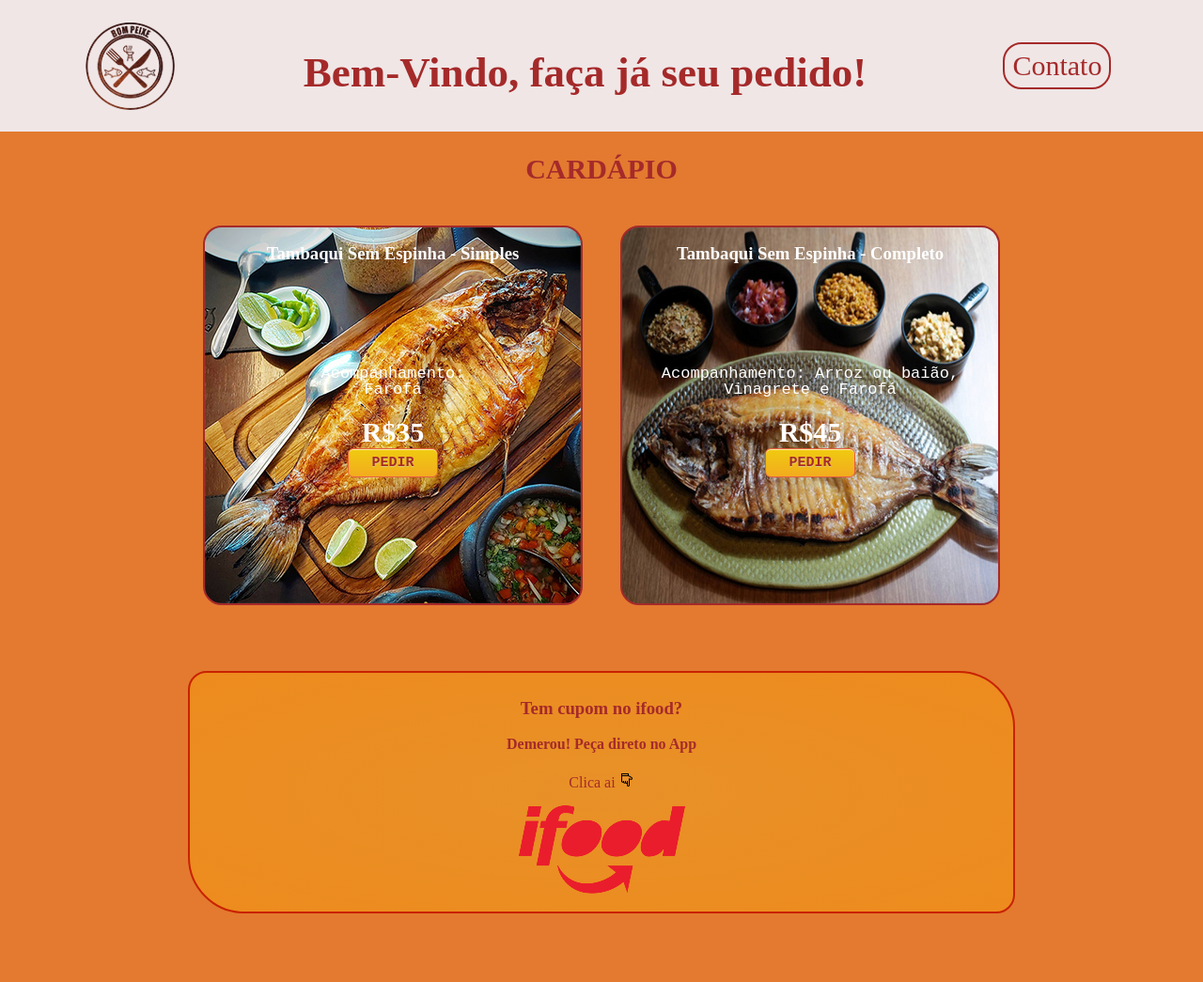
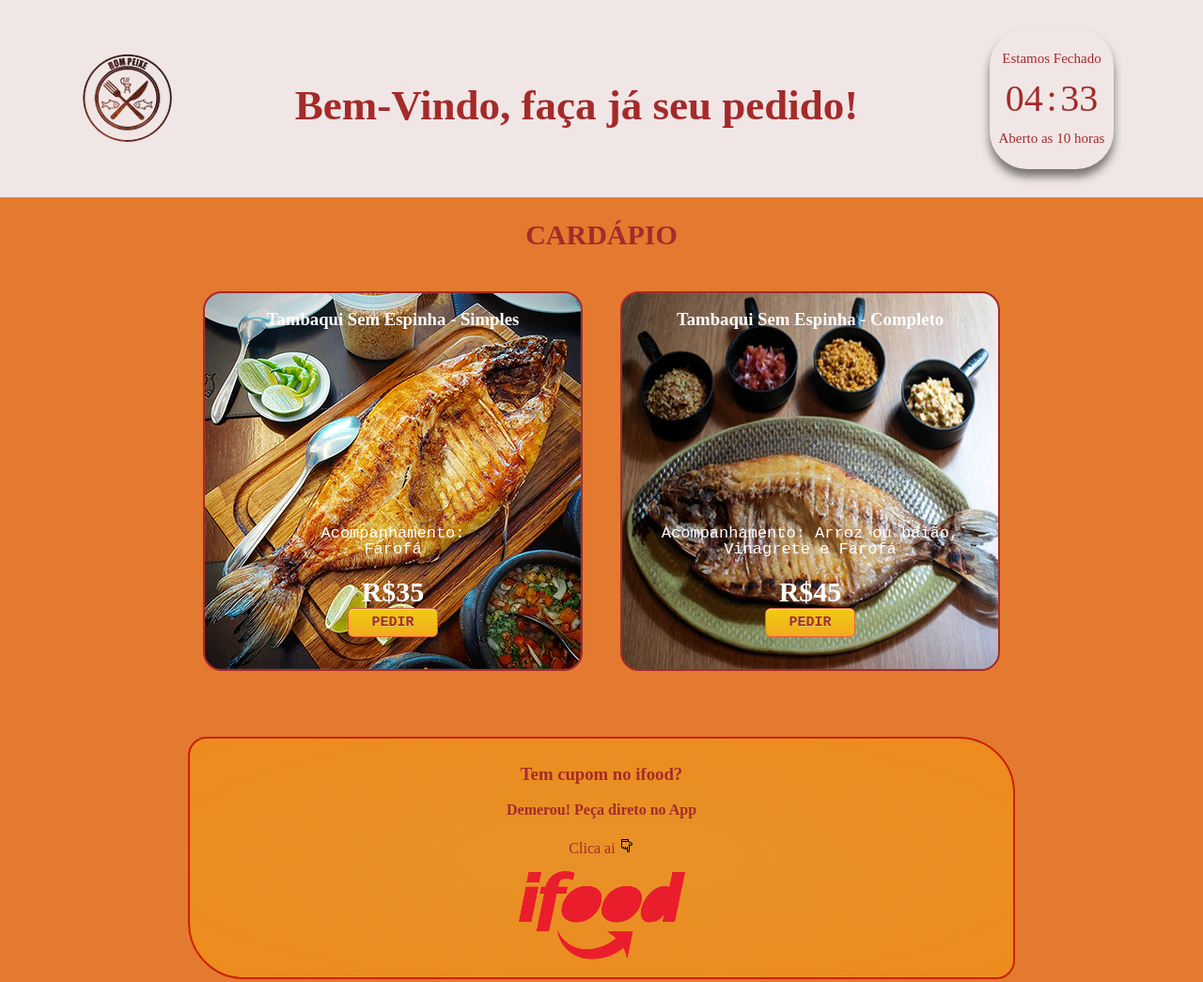
Before and after one commit to TalissonRaian/deliverybompeixe, a plain HTML site: page index.html in a window 1280 px wide. Shown: the top 1045 px of the page at 94% size. Drawn offline with Linux system fonts and the light colour scheme; a web font is replaced by a local one.

Commit message:
Inclusão de relogio dinamico
relogio com condicional informando status da loja e horario de funcionamento

```diff
--- a/css/cadapio.css
+++ b/css/cadapio.css
@@ -116,7 +116,7 @@
 }
 @media screen and (min-width: 0) {
     .cardapio__descrição{
-        margin: 110px 0 0;
+        margin: 210px 0 0;
     }
 
 }
--- a/index.html
+++ b/index.html
@@ -12,22 +12,26 @@
     <link rel="stylesheet" href="css/cadapio.css">
     <link rel="stylesheet" href="css/ifood-map.css">
     <link rel="stylesheet" href="css/roda-pé.css">
-    <link rel="preconnect" href="https://fonts.googleapis.com">
-    <link rel="preconnect" href="https://fonts.gstatic.com" crossorigin>
-    <link href="https: //fonts.googleapis.com/css2?family=Blaka+Hollow&display=swap" rel="stylesheet">
-    <style>
-        @import url('https://fonts.googleapis.com/css2? family= Blaka+Hollow & display=swap');
-        </style>
+    <link rel="stylesheet" href="relogio.css">
 
 </head>
 <body>
 
      <header class="menu">
-            <img src="css/imagem/bomlogo.png" alt="logo" class="logo">
+            <a href="index.html"><img src="css/imagem/bomlogo.png" alt="logo" class="logo"></a>
             <h4 class="menu__frase">Bem-Vindo, faça já seu pedido!</h4>
-                 <ul class="menu__lista">
-                     <li class="menu__aba">Contato</li>
-                 </ul>
+
+            <div class="relogio">
+                <div>
+                    <p id="status" class="status"></p>
+                    <span id="horas" class="contador">00</span>
+                    <span class="contador">:</span>
+                    <span id="minutos" class="contador">00</span>
+                    <p class="funcionamento"></p>
+                </div>
+
+
+            </div>
     </header>
 
     <main class="conteudo__principal">
@@ -75,6 +79,7 @@
     <footer class="rod">
         <p>&copy; &lt /TR&gt Desenvolvimento</p>
     </footer>
+    <script src="script.js"></script>
 
 </body>
 </html>
--- /dev/null
+++ b/relogio.css
@@ -0,0 +1,13 @@
+.relogio{
+    margin: 10px;
+    font-size: 15px;
+    text-align: center;
+    background-color: transparent;
+    box-shadow: 0px 8px 10px rgba(0, 0, 0, .5);
+    border-radius: 40px;
+    padding: 10px;
+
+}
+.contador{
+    font-size: 40px;
+}
--- /dev/null
+++ b/script.js
@@ -0,0 +1,29 @@
+const horas = document.getElementById('horas')
+const minutos = document.getElementById('minutos')
+
+const relogio = setInterval(function time(){
+    let dateToday = new Date();
+    let hora = dateToday.getHours();
+    let minuto = dateToday.getMinutes();
+
+    if(hora < 10)  hora = '0' + hora;
+    if(minuto < 10)  minuto = '0' + minuto;
+
+    horas.textContent = hora;
+    minutos.textContent = minuto;
+
+    const onoff = document.querySelector('.status')
+    const fcio = document.querySelector('.funcionamento')
+
+    if (hora >= 10) {
+        onoff.textContent = "Estamos atendendo!"
+        fcio.textContent = "Aberto até as 15 horas"
+    }
+    if(hora <= 15){
+        onoff.textContent = "Estamos Fechado"
+        fcio.textContent = "Aberto as 10 horas"
+    }
+
+
+
+})
```
Also changed, not shown: contato.css (added, +37 -0 lines), contato.html (added, +50 -0 lines).
